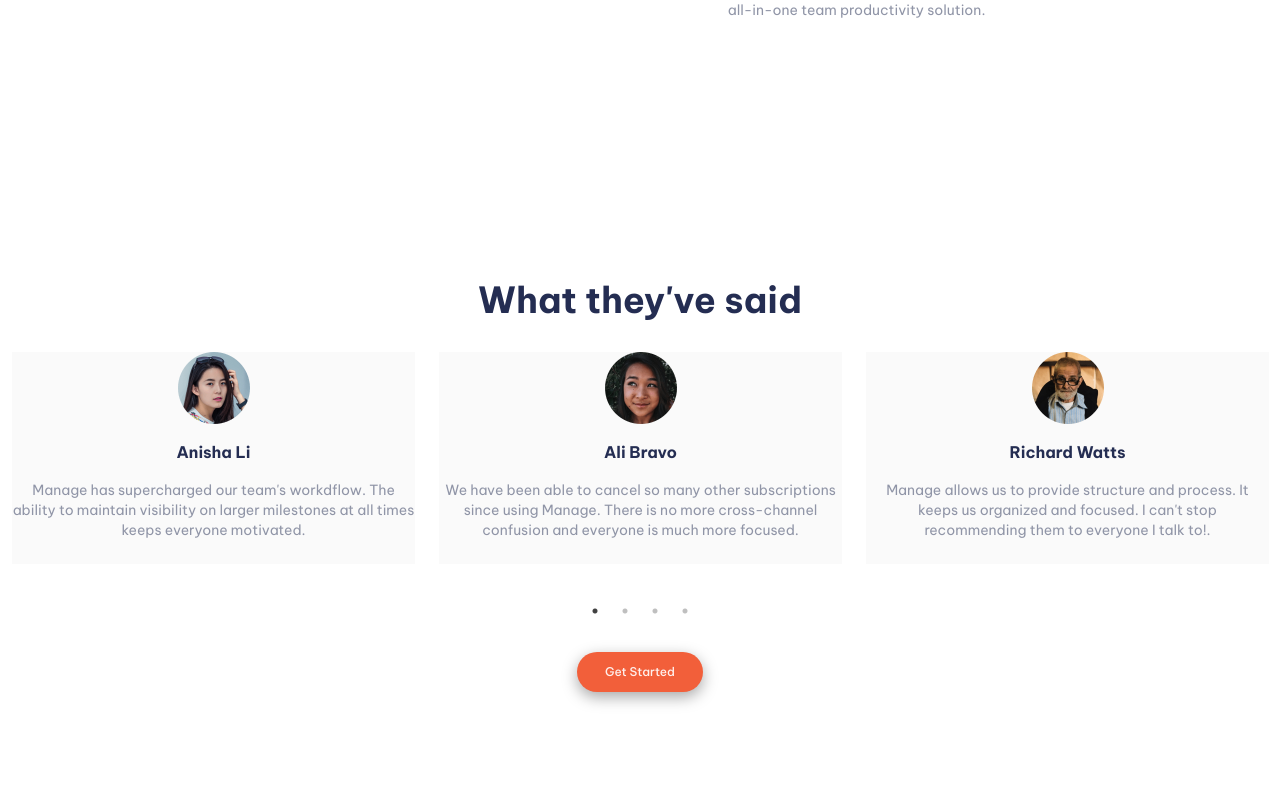
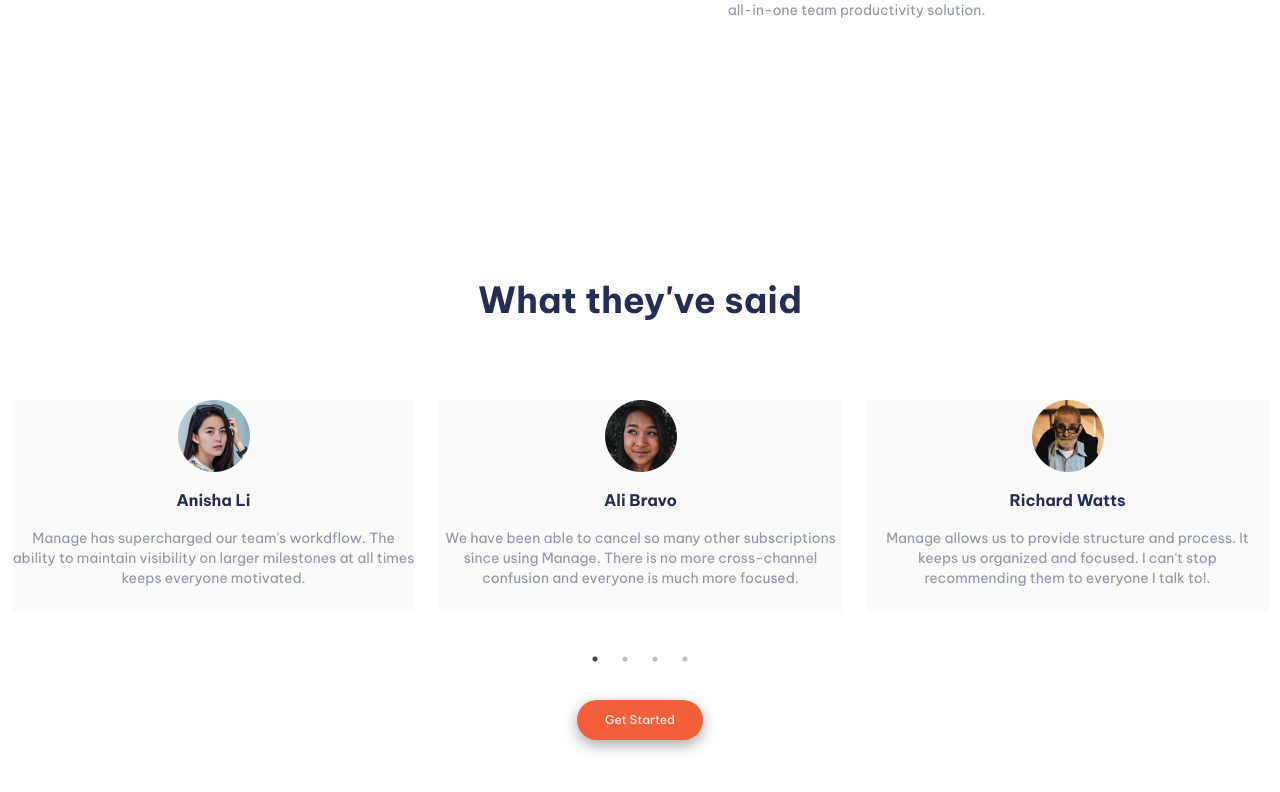
Before and after one commit to chrisgibbo/Manage-Landing-Page, a React (Create React App) app in the folder manage-landing-page/: page / in a window 1280 px wide. Shown: the part 1368-2160 px from the top of the page. Built offline with nearby package versions, Linux system fonts and the light colour scheme.

Commit message:
change margin to padding

```diff
--- a/manage-landing-page/src/testimonialSection.js
+++ b/manage-landing-page/src/testimonialSection.js
@@ -7,7 +7,7 @@ function testimonialSection() {
   return (
     <div className="text-center pt-12 h-screen box-border font-BeVietnamPro">
       <div className="mb-14">
-        <h1 className="text-4xl font-bold darkBlue mb-8">What they've said</h1>
+        <h1 className="text-4xl font-bold darkBlue pb-20">What they've said</h1>
         <SimpleSlider />
       </div>
       <div>
```
